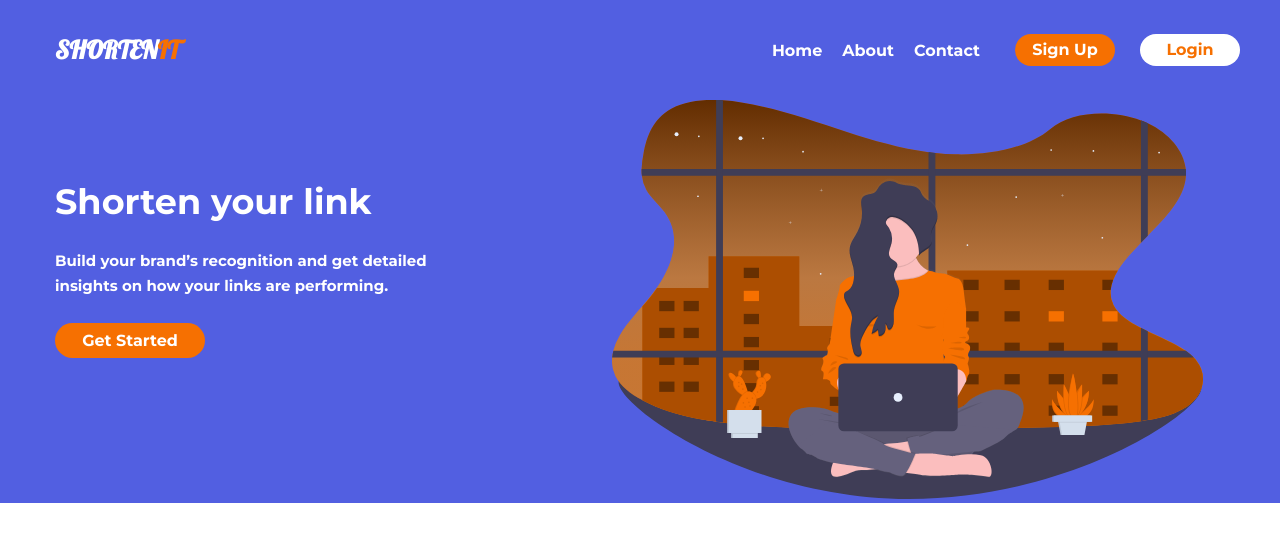
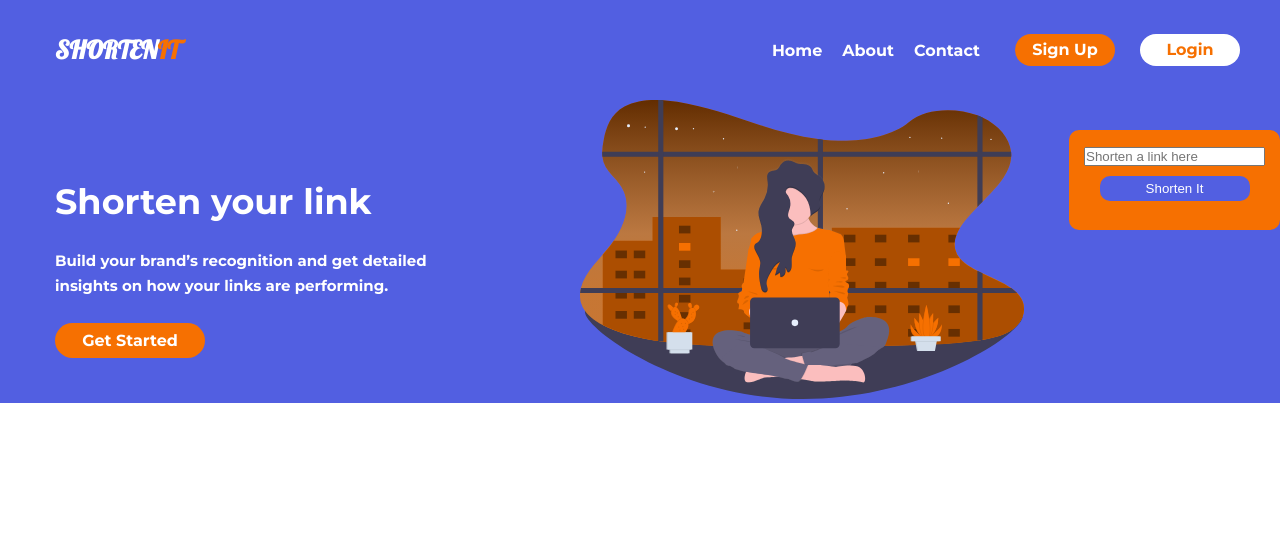
Before and after one commit to jasmineblinks/shortenit, a React (Create React App) app: page / in a window 1280 px wide. Shown: the top 542 px of the page. Built offline with nearby package versions, Linux system fonts and the light colour scheme.

Commit message:
feat:updated the app component

```diff
--- a/src/App.css
+++ b/src/App.css
@@ -2,9 +2,9 @@
   text-align: center;
   background-color: #525fe1;
 }
-.container {
-  bottom: 50px;
-}
+/* .container {
+  margin-bottom: 50px;
+} */
 
 .App-logo {
   /* height: 40vmin; */
@@ -47,6 +47,28 @@
   color: #ffffff;
   margin-left: 20px;
   width: 150px;
+}
+.shorten {
+  margin-top: 30px;
+  margin-left: auto;
+  margin-right: auto;
+  background-color: #f67001;
+  width: 300px;
+  height: 100px;
+  border-radius: 10px;
+  padding: 15px;
+}
+.btnShort {
+  background-color: #525fe1;
+  padding: 5px;
+  color: #ffffff;
+  border-radius: 10px;
+  border: none;
+  width: 150px;
+  margin-top: 10px;
+  margin-left: auto;
+  margin-right: auto;
+  display: block;
 }
 @media screen and (min-width: 700px) {
   .container {
--- a/src/App.js
+++ b/src/App.js
@@ -17,6 +17,10 @@ function App() {
           <img src={undraw} className="App-logo" alt="logo" />
         </section>
         <button className="getStartedMob">Get Started</button>
+        <section className="shorten">
+          <input placeholder="Shorten a link here" /> <br />
+          <button className="btnShort">Shorten It</button>
+        </section>
       </section>
     </div>
   );
```
